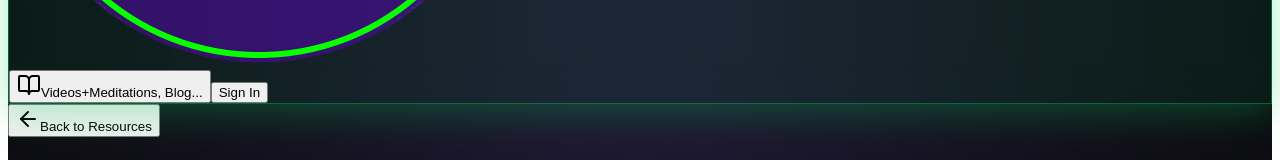
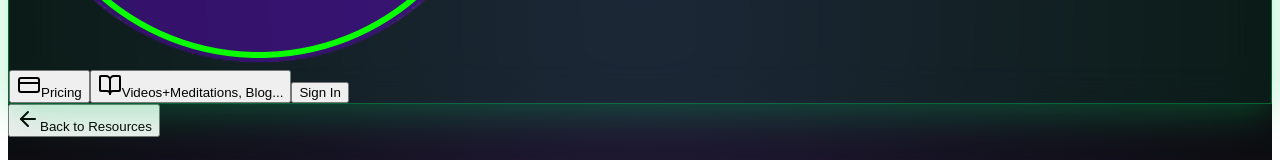
Before and after one commit to mquaschnick74/VASA-PLUS, a React (Vite) app in the folder client/: page /faq in a window 1280 px wide. Shown: the part 451-611 px from the top of the page. Built offline with nearby package versions, Linux system fonts and the light colour scheme; no server answers; a web font is replaced by a local one.

Commit message:
Add Pricing button to Header navigation
- Add Pricing button for non-authenticated users linking to /public-pricing
- Add Pricing menu item for authenticated users in dropdown linking to /pricing
- Import CreditCard icon from lucide-react for consistent styling

```diff
--- a/client/src/components/shared/Header.tsx
+++ b/client/src/components/shared/Header.tsx
@@ -13,7 +13,7 @@ import {
   DropdownMenuTrigger,
   DropdownMenuLabel,
 } from '@/components/ui/dropdown-menu';
-import { Settings, BookOpen, HelpCircle, LogOut, User } from 'lucide-react';
+import { Settings, BookOpen, HelpCircle, LogOut, User, CreditCard } from 'lucide-react';
 
 interface HeaderProps {
   userId?: string | null;
@@ -115,6 +115,14 @@ export default function Header({ userId, setUserId, userType, showDashboardLink
                   </DropdownMenuItem>
 
                   <DropdownMenuItem
+                    onClick={() => setLocation('/pricing')}
+                    className="cursor-pointer hover:bg-emerald-500/10 focus:bg-emerald-500/10"
+                  >
+                    <CreditCard className="h-4 w-4 mr-2" />
+                    Pricing
+                  </DropdownMenuItem>
+
+                  <DropdownMenuItem
                     onClick={() => setLocation('/faq')}
                     className="cursor-pointer hover:bg-emerald-500/10 focus:bg-emerald-500/10"
                     data-testid="menu-item-faq"
@@ -139,6 +147,14 @@ export default function Header({ userId, setUserId, userType, showDashboardLink
             ) : !isOnLearnMorePages ? (
               /* Buttons shown when not logged in (except on learn-more pages) */
               <div className="flex items-center gap-2">
+                <Button
+                  variant="ghost"
+                  className="text-sm backdrop-filter backdrop-blur-md bg-transparent border border-emerald-500/30 hover:border-emerald-500/50 hover:bg-emerald-500/10 transition-all"
+                  onClick={() => setLocation('/public-pricing')}
+                >
+                  <CreditCard className="h-4 w-4 mr-2" />
+                  Pricing
+                </Button>
                 <Button
                   variant="ghost"
                   className="text-sm backdrop-filter backdrop-blur-md bg-transparent border border-emerald-500/30 hover:border-emerald-500/50 hover:bg-emerald-500/10 transition-all"
```
